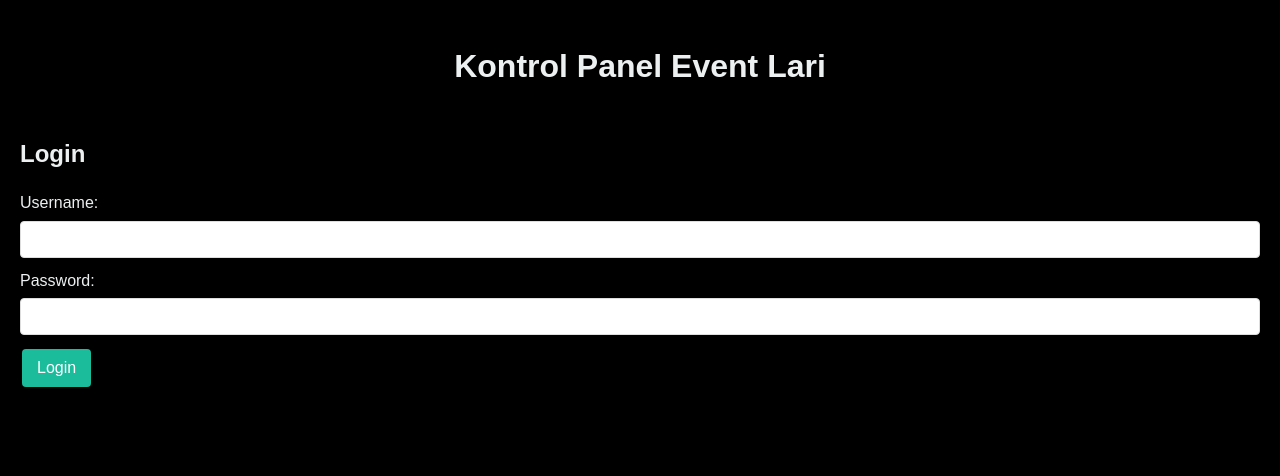
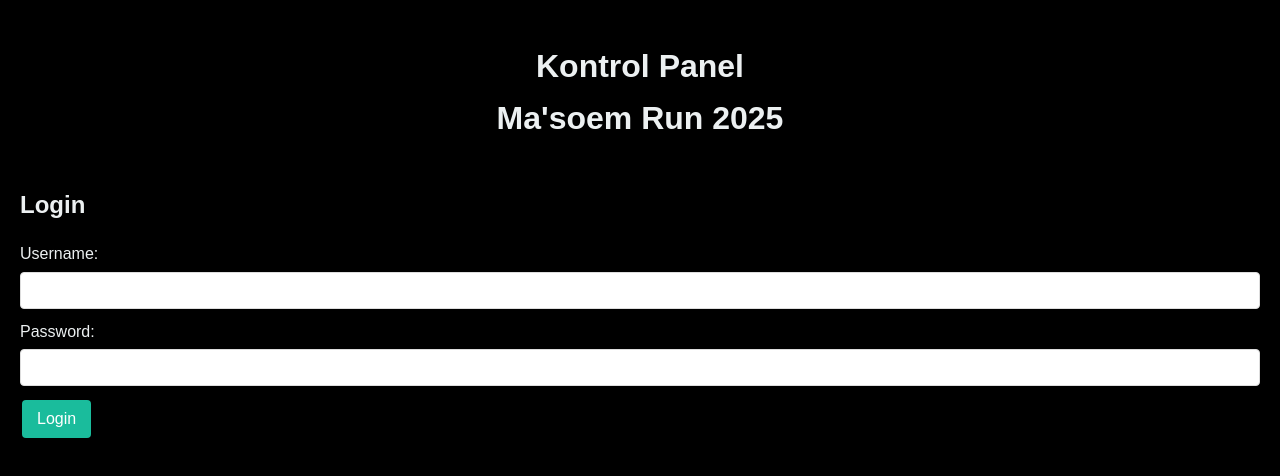
Before and after one commit to Tredecillion-Team/running-timer, a website: page public/control.html in a window 1280 px wide. Drawn offline with nearby package versions, Linux system fonts and the light colour scheme; no server answers.

Commit message:
Update control.html

```diff
--- a/public/control.html
+++ b/public/control.html
@@ -9,7 +9,7 @@
 </head>
 <body>
     <div class="container">
-        <h1>Kontrol Panel Event Lari</h1>
+        <h1>Kontrol Panel <br> Ma'soem Run 2025</h1>
 
         <div id="login-section">
             <h2>Login</h2>
```
